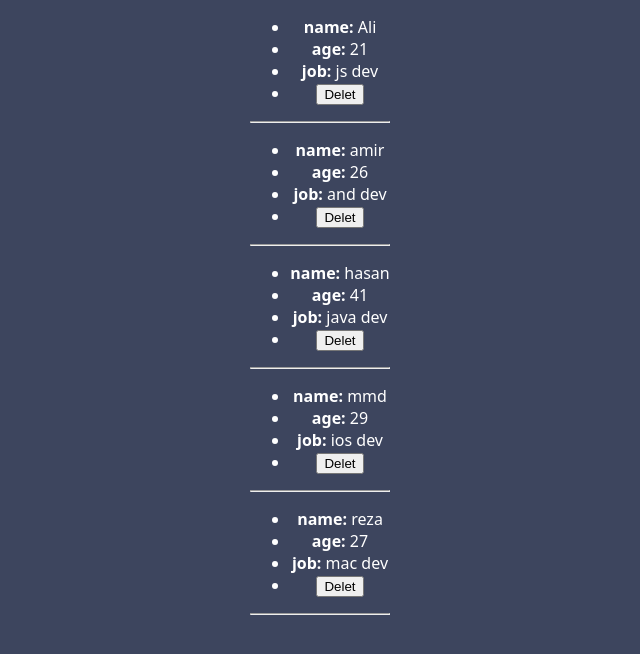
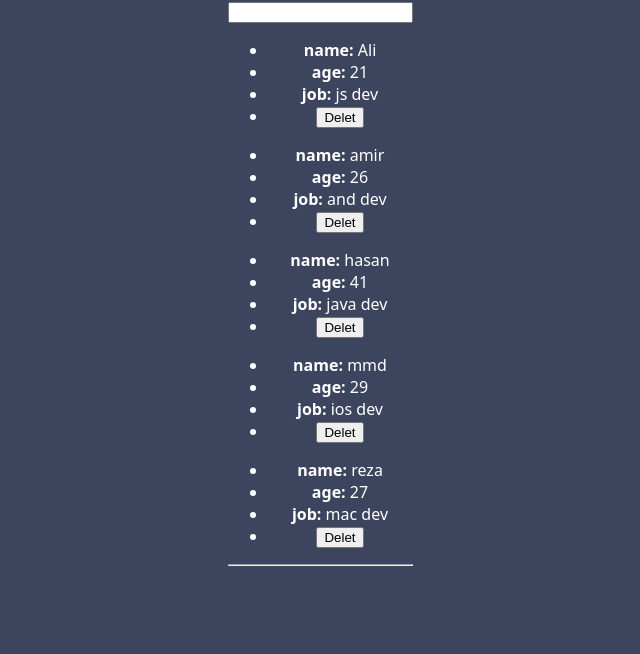
Before and after one commit to a-n-f/first-react-pro, a React (Vite) app: page / in a window 1280 px wide. Shown: the top 654 px of the page, without its empty margins (320-960 px from the left). Built offline with nearby package versions, Linux system fonts and the light colour scheme.

Commit message:
remove&searchUserPractice-332

```diff
--- a/index.html
+++ b/index.html
@@ -6,7 +6,7 @@
   <link rel="icon" type="image/svg+xml" href="/vite.svg" />
   <meta name="viewport" content="width=device-width, initial-scale=1.0" />
   <title>my-project</title>
-  <!--  جلسه 330 , "EventHandling" -->
+  <!--  جلسه 331 , "remove user practice" -->
 </head>
 
 <body>
--- a/src/App.jsx
+++ b/src/App.jsx
@@ -16,19 +16,28 @@ function App() {
   const [initialUsers , setUsers] = useState(users) ;
 
   const handelDelet = (name) => {
-    const newUser = initialUsers.filter(user => user.name !== name)
+    // functional-update
+    setUsers((prevUser) => {
+      const newUser = prevUser.filter(user => user.name !== name)
+      return newUser
+    })
+  }
+
+  const setSearch = (char) => {
+    const newUser = initialUsers.filter(user => user.name.toLocaleLowerCase().includes(char.toLocaleLowerCase()))
     setUsers(newUser)
   }
 
   return (
     <div>
 
+      <input onInput={(e) => setSearch(e.target.value)} />
+
       {initialUsers.map(user => (
-        <>
           <ChildComponent key={user.name} {...user} handelDelet={handelDelet}/>
-          <hr />
-        </>
       ))}
+
+      <hr />
 
     </div>
   )
```
